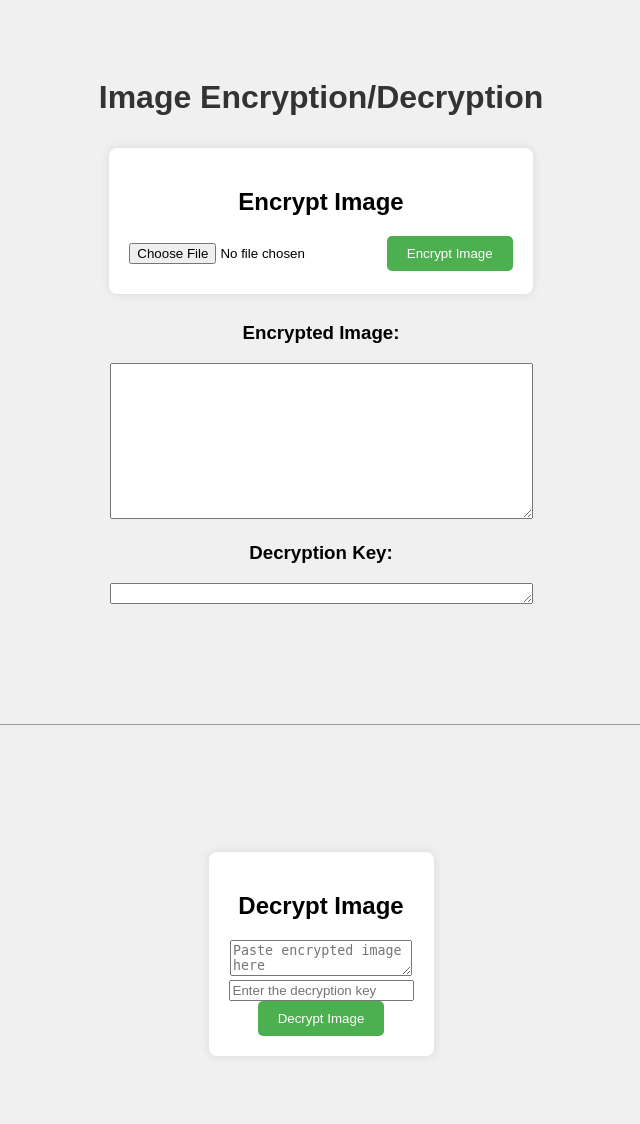
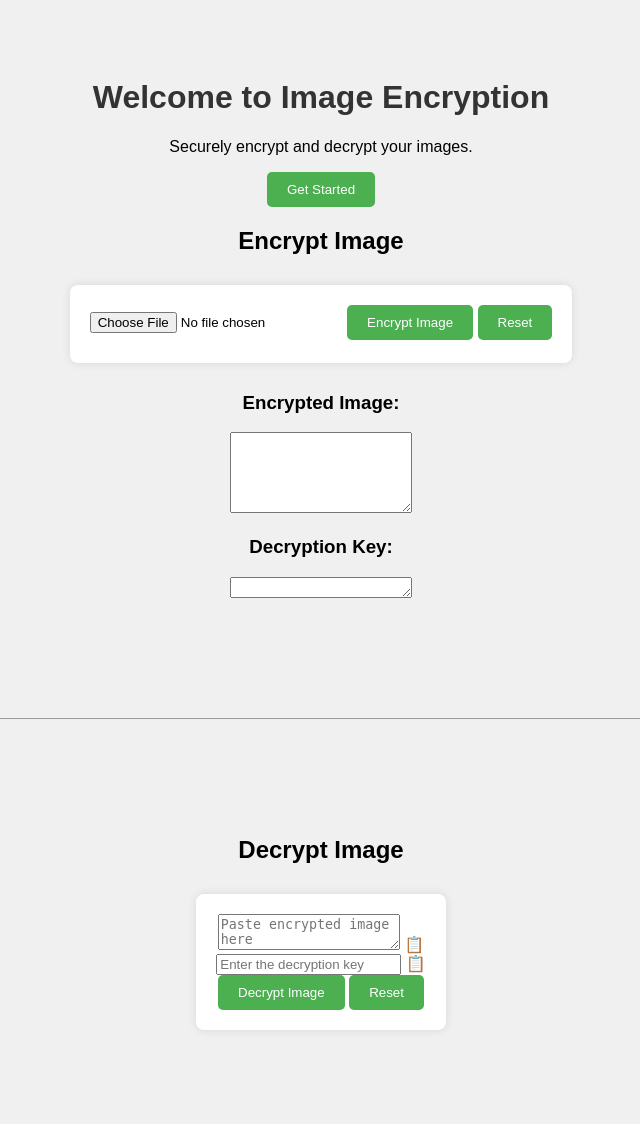
Before and after one commit to sachin-0203/Image-Encryption-Project, a Flask app: page / in a window 1280 px wide. Shown: the whole page, without its empty margins (319-959 px from the left). After the commit the page ends 1030 px from the top, so only its background shows below. Run offline with Flask 2, Linux system fonts and the light colour scheme.

Commit message:
Update index.html

```diff
--- a/templates/index.html
+++ b/templates/index.html
@@ -10,53 +10,73 @@
 
 <body>
 
-        <h1>Image Encryption/Decryption</h1>
+    <!-- Full-Screen Landing Section -->
+    <header class="landing">
+        <div class="landing-content">
+            <h1>Welcome to Image Encryption</h1>
+            <p>Securely encrypt and decrypt your images.</p>
+            <button onclick="scrollToForms()" class="cta-button">Get Started</button>
+        </div>
+    </header>
+
+    <!-- Main Container for Encryption/Decryption Forms -->
+    <main class="container" id="forms-section">
         <!-- Encryption Form -->
-        <div class="col">
+        <section class="col">
+            <h2>Encrypt Image</h2>
             <form id="encrypt-form" enctype="multipart/form-data" method="POST" action="/encrypt">
-                <h2>Encrypt Image</h2>
                 <input type="file" name="image" required>
                 <button type="submit">Encrypt Image</button>
+                <button type="button" onclick="resetForm()" class="reset-btn">Reset</button>
+                <div class="spinner" id="encrypt-spinner"></div>
             </form>
 
             <h3>Encrypted Image:</h3>
-            <textarea id="encrypted-image" rows="10" cols="50" readonly></textarea>
+            <textarea id="encrypted-image" rows="5" readonly></textarea>
 
             <h3>Decryption Key:</h3>
-            <textarea id="decryption-key" rows="1" cols="50" readonly></textarea>
-        </div>
+            <textarea id="decryption-key" rows="1" readonly></textarea>
+
+            <button onclick="downloadEncryptedData()" id="download-btn" style="display:none;">Download Encrypted
+                Data</button>
+
+        </section>
+
         <hr>
-        <!-- Decryption Form -->
-        <div class="col">
+
+        <!-- Decryption Section -->
+        <section class="col">
+            <h2>Decrypt Image</h2>
             <form id="decrypt-form" method="POST" action="/decrypt">
-                <h2>Decrypt Image</h2>
-                <textarea name="encrypted_image" id="decrypt-encrypted-image" placeholder="Paste encrypted image here"
-                    required></textarea><br>
-                <input type="text" name="key" id="decrypt-key" placeholder="Enter the decryption key" required><br>
+
+                <!-- Encrypted Image Field with Tooltip Icon -->
+                <div class="input-group">
+                    <textarea name="encrypted_image" id="decrypt-encrypted-image"
+                        placeholder="Paste encrypted image here" required></textarea>
+                    <span class="tooltip" data-tooltip="Paste encrypted image"
+                        onclick="pasteEncryptedImage()">&#128203;</span>
+                </div>
+
+                <!-- Decryption Key Field with Tooltip Icon -->
+                <div class="input-group">
+                    <input type="text" name="key" id="decrypt-key" placeholder="Enter the decryption key" required>
+                    <span class="tooltip" data-tooltip="Paste decryption key"
+                        onclick="pasteDecryptionKey()">&#128203;</span>
+                </div>
+
                 <button type="submit">Decrypt Image</button>
+                <button type="button" onclick="resetForm()" class="reset-btn">Reset</button>
             </form>
-        </div>
+        </section>
 
 
-    <script>
-        const encryptForm = document.getElementById('encrypt-form');
-        const encryptedImageField = document.getElementById('encrypted-image');
-        const decryptionKeyField = document.getElementById('decryption-key');
+    </main>
+    <div id="loading-overlay" class="loading-overlay" style="display: none;">
+        <div class="spinner"></div>
+    </div>
 
-        encryptForm.addEventListener('submit', async (event) => {
-            event.preventDefault();
-            const formData = new FormData(encryptForm);
 
-            const response = await fetch('/encrypt', {
-                method: 'POST',
-                body: formData
-            });
-
-            const data = await response.json();
-            encryptedImageField.value = data.encrypted_image;
-            decryptionKeyField.value = data.key;
-        });
-    </script>
+    <script src="{{ url_for('static', filename='script.js') }}"></script>
 </body>
 
 </html>
```
